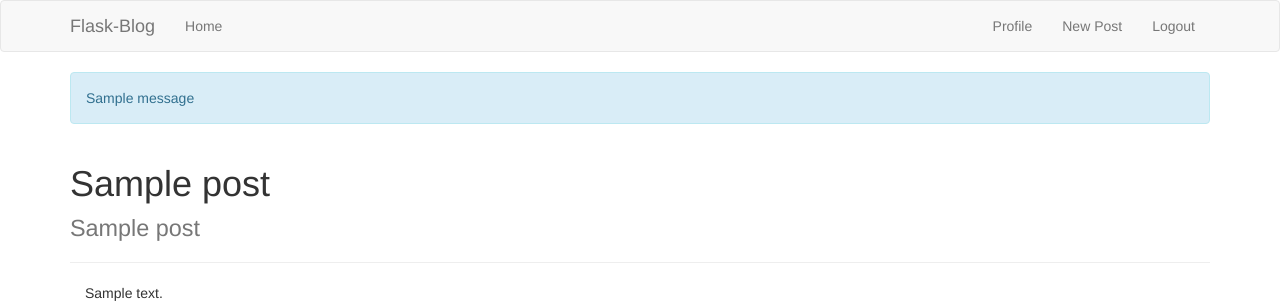
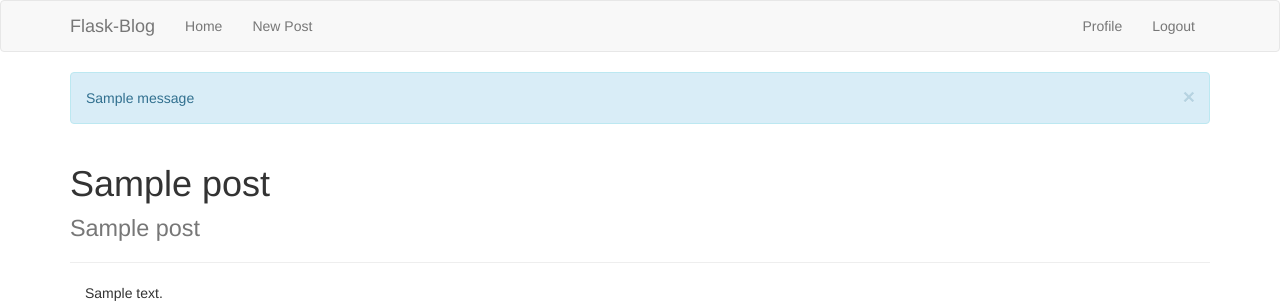
Before and after one commit to GrahamJA-97/flask-blog, a Flask app: page /post/1 in a window 1280 px wide. Shown: the top 305 px of the page. Run offline with Flask 2, Linux system fonts and the light colour scheme; a user stored in the database is signed in; tables that the repository leaves empty hold one stand-in row (values such as "Sample post"); one stand-in notice (Sample message) is shown; some libraries are stand-ins or nearby versions.

Commit message:
more formatting

```diff
--- a/app/templates/_post.html
+++ b/app/templates/_post.html
@@ -5,7 +5,7 @@
         </td>
         <td>
             <a href="{{ url_for('post', post_id=post.id) }}">{{ post.title }}</a><br>
-            By: {{ post.author.username }} <br>
+            By: <a href="{{ url_for('user', username=post.author.username) }}">{{ post.author.username }}</a><br>
             {% if current_user.id == post.user_id %}
             <a href="{{ url_for('edit_post', post_id=post.id) }}">Edit Post</a>
             {% endif %}
--- a/app/templates/base.html
+++ b/app/templates/base.html
@@ -12,7 +12,8 @@
 <nav class="navbar navbar-default">
     <div class="container">
         <div class="navbar-header">
-            <button type="button" class="navbar-toggle collapsed" data-toggle="collapse" data-target="#bs-example-navbar-collapse-1" aria-expanded="false">
+            <button type="button" class="navbar-toggle collapsed" data-toggle="collapse"
+                data-target="#bs-example-navbar-collapse-1" aria-expanded="false">
                 <span class="sr-only">Toggle navigation</span>
                 <span class="icon-bar"></span>
                 <span class="icon-bar"></span>
@@ -23,14 +24,15 @@
         <div class="collapse navbar-collapse">
             <ul class="nav navbar-nav">
                 <li><a href="{{ url_for('index') }}">Home</a></li>
-
+                {% if not current_user.is_anonymous %}
+                <li><a href="{{ url_for('new_post') }}">New Post</a></li>
+                {% endif %}
             </ul>
             <ul class="nav navbar-nav navbar-right">
                 {% if current_user.is_anonymous %}
                 <li><a href="{{ url_for('login') }}">Login</a></li>
                 {% else %}
                 <li><a href="{{ url_for('user', username=current_user.username) }}">Profile</a></li>
-            <li><a href="{{ url_for('new_post') }}">New Post</a></li>
                 <li><a href="{{ url_for('logout') }}">Logout</a></li>
                 {% endif %}
             </ul>
@@ -44,7 +46,11 @@
     {% with messages = get_flashed_messages() %}
     {% if messages %}
     {% for message in messages %}
-        <div class="alert alert-info" role="alert">{{ message }}</div>
+    <div class="alert alert-info alert-dismissible" role="alert">
+        <button type="button" class="close" data-dismiss="alert" aria-label="Close"><span
+                aria-hidden="true">&times;</span></button>
+        {{ message }}
+    </div>
     {% endfor %}
     {% endif %}
     {% endwith %}
--- a/app/templates/view_post.html
+++ b/app/templates/view_post.html
@@ -10,9 +10,13 @@
             <br>
             <small>{{ post.subtitle }}</small>
         </h1>
+
     </div>
     <div class="container">
-        {{ post.body }}
+        <span class="">
+            {{ post.body }}
+        </span>
+
         <hr>
     </div>
     <div class="text-center text-muted">
```
Lines whose indentation alone changed are shown as unchanged.
